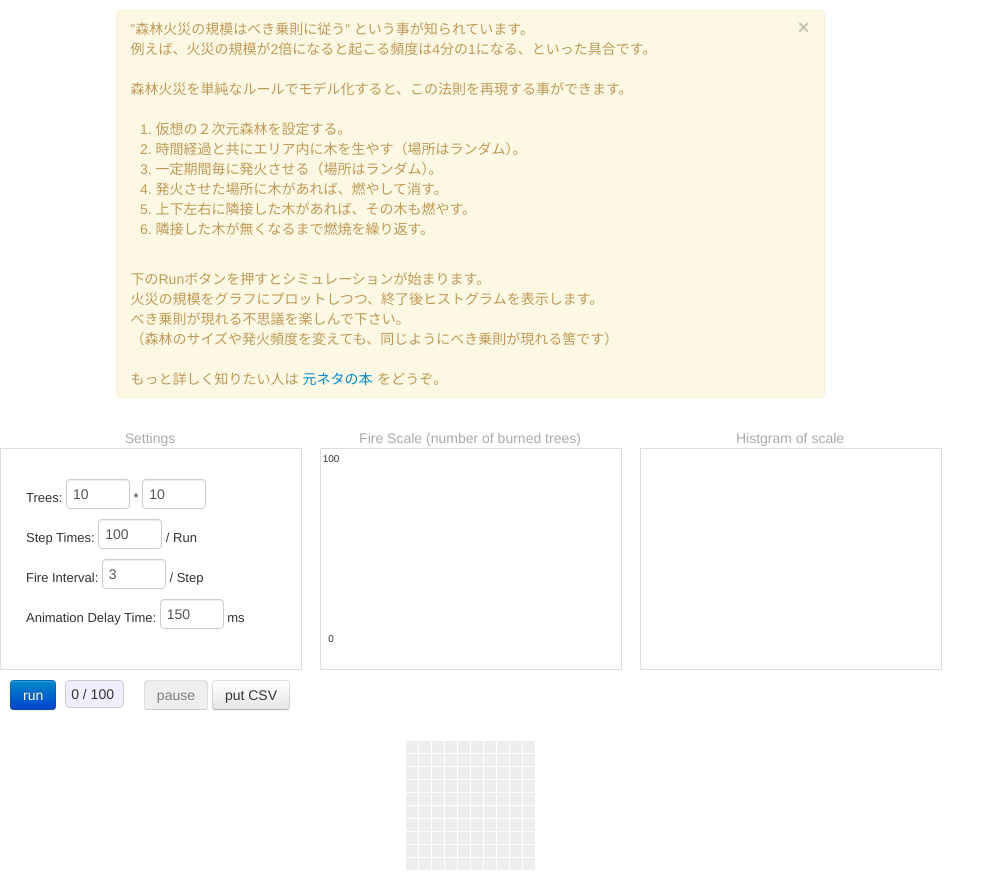
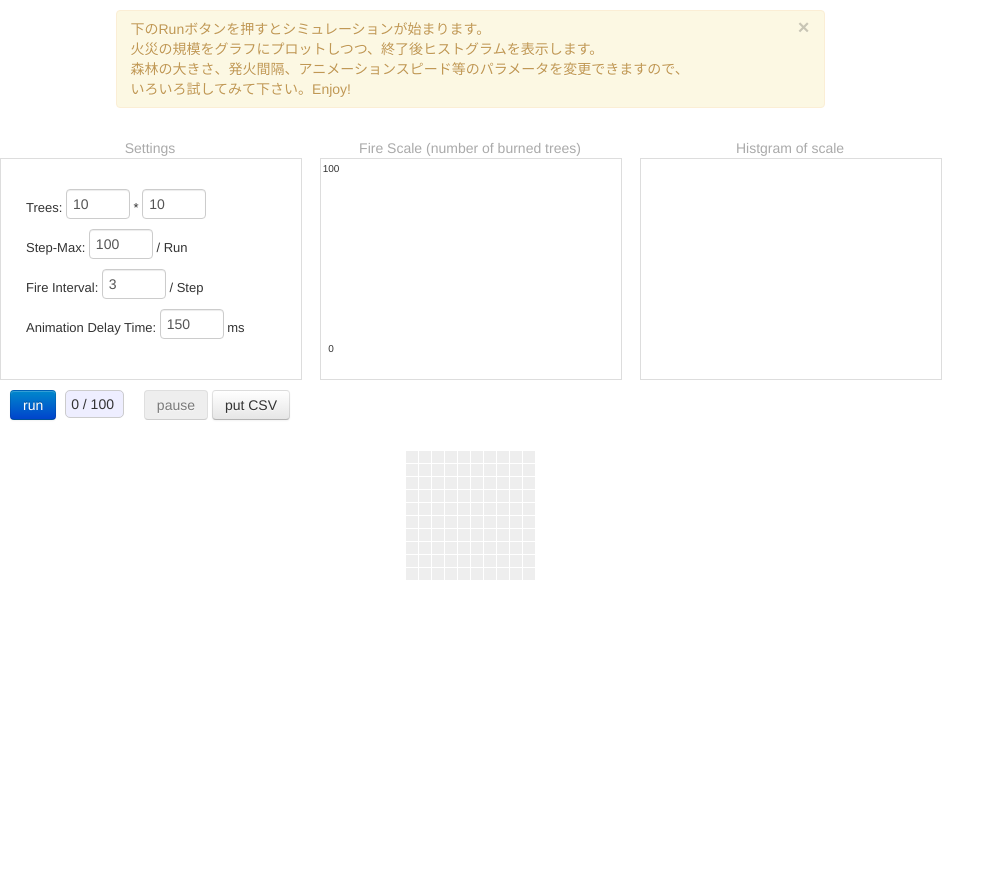
Before and after one commit to mkt0/forest-fire-ubiquity, a plain HTML site: page index.html in a window 1280 px wide. Shown: the whole page, without its empty margins (0-1005 px from the left). After the commit the page ends 800 px from the top, so only its background shows below. Drawn offline with Linux system fonts and the light colour scheme.

Commit message:
update flash-msg

```diff
--- a/index.html
+++ b/index.html
@@ -3,7 +3,7 @@
 <html>
 	<head>
 		<meta http-equiv="Content-Type" content="text/html; charset=UTF-8">
-		<title>Ubiquity</title>
+		<title>森林火災スケールのシミュレーション</title>
 		<!-- css -->
 		<link rel="stylesheet" type="text/css" href="css/bootstrap.css" />
 		<link rel="stylesheet" type="text/css" href="ubiquity.css" />
@@ -13,28 +13,10 @@
 			<div class="span12">
 				<div class="alert fade in" id="description">
 					<button type="button" class="close" data-dismiss="alert">×</button>
-					”森林火災の規模はべき乗則に従う” という事が知られています。<br />
-					例えば、火災の規模が2倍になると起こる頻度は4分の1になる、といった具合です。<br />
-					<br />
-					森林火災を単純なルールでモデル化すると、この法則を再現する事ができます。<br />
-					<br />
-					<ol>
-						<li>仮想の２次元森林を設定する。</li>
-						<li>時間経過と共にエリア内に木を生やす（場所はランダム）。</li>
-						<li>一定期間毎に発火させる（場所はランダム）。</li>
-						<li>発火させた場所に木があれば、燃やして消す。</li>
-						<li>上下左右に隣接した木があれば、その木も燃やす。</li>
-						<li>隣接した木が無くなるまで燃焼を繰り返す。</li>
-					</ol>
-					<br />
 					下のRunボタンを押すとシミュレーションが始まります。	<br />
 					火災の規模をグラフにプロットしつつ、終了後ヒストグラムを表示します。<br />
-					べき乗則が現れる不思議を楽しんで下さい。<br />
-					（森林のサイズや発火頻度を変えても、同じようにべき乗則が現れる筈です）<br />
-					<br />
-					もっと詳しく知りたい人は
-					<a href="http://www.amazon.co.jp/gp/product/4150503583/ref=as_li_ss_tl?ie=UTF8&camp=247&creative=7399&creativeASIN=4150503583&linkCode=as2&tag=sato_kari-22">元ネタの本</a><img src="http://www.assoc-amazon.jp/e/ir?t=sato_kari-22&l=as2&o=9&a=4150503583" width="1" height="1" border="0" alt="" style="border:none !important; margin:0px !important;" />
-					をどうぞ。
+					森林の大きさ、発火間隔、アニメーションスピード等のパラメータを変更できますので、<br />
+					いろいろ試してみて下さい。Enjoy!
 				</div>
 			</div>
 		</div>
@@ -48,7 +30,7 @@
 							<input id="tablerow" class="param" type="text" value="10" /> *
 							<input id="tablecol" class="param" type="text" value="10" />
 						</li>
-						<li>Step Times: <input id="attempt_times_max" class="param" type="text" value="100" /> / Run</li>
+						<li>Step-Max: <input id="attempt_times_max" class="param" type="text" value="100" /> / Run</li>
 						<li>Fire Interval: <input id="fire_per_step" class="param" type="text" value="3" /> / Step</li>
 						<li>Animation Delay Time: <input id="waiting_time" class="param" type="text" value="150" /> ms</li>
 					</ul>
```
